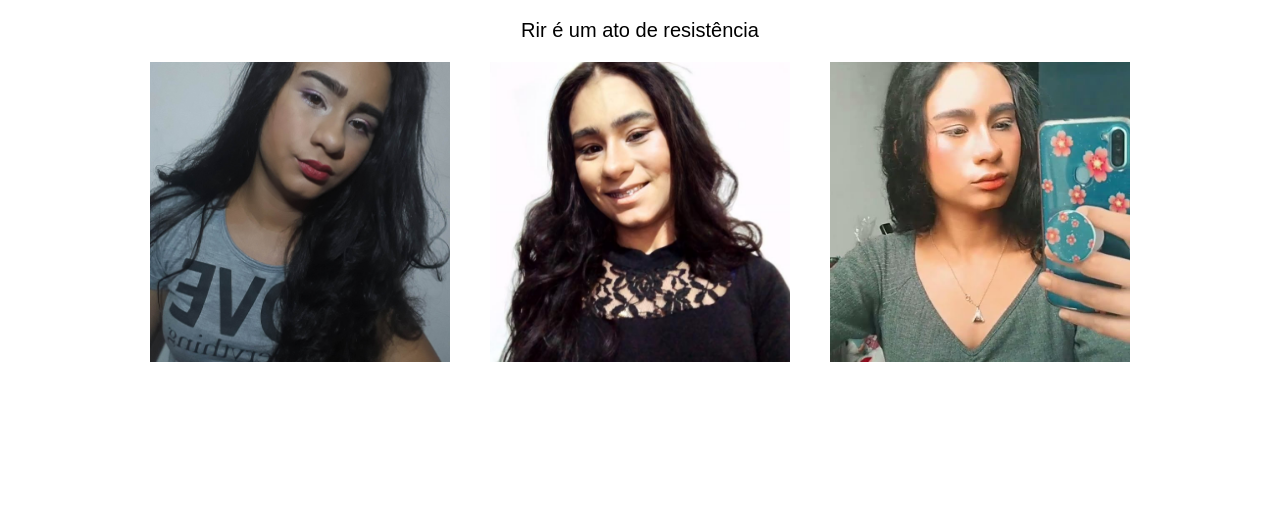
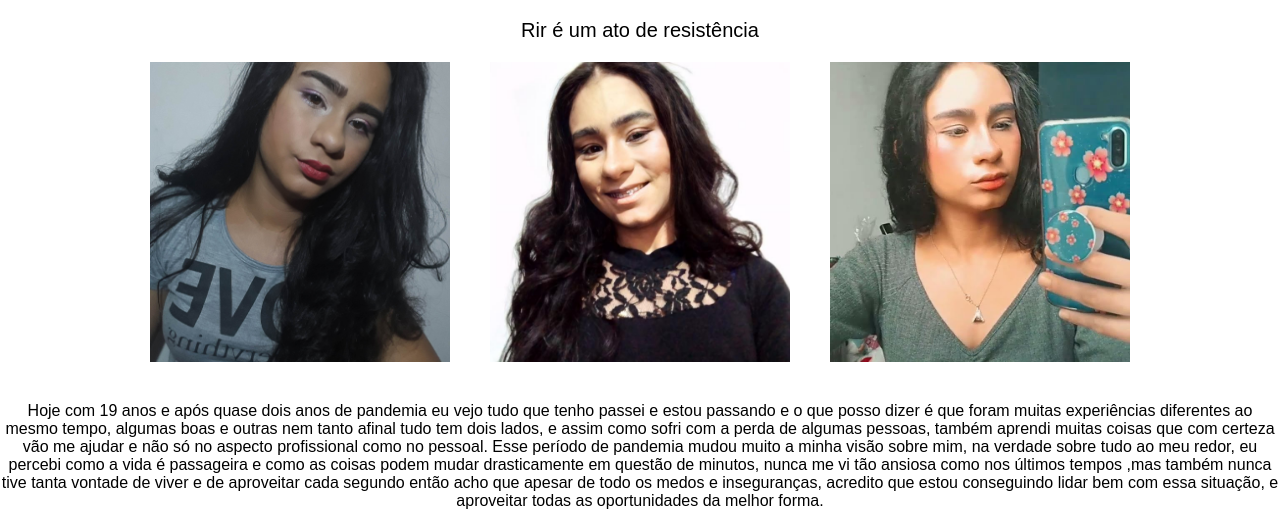
Before and after one commit to joycesmaria/joyce, a plain HTML site: page index.html in a window 1280 px wide. Shown: the part 376-886 px from the top of the page. Before the commit the page ends 800 px from the top, so only its background shows below. Drawn offline with Linux system fonts and the light colour scheme; a web font is replaced by a local one.

Commit message:
Add files via upload

```diff
--- a/index.html
+++ b/index.html
@@ -10,7 +10,7 @@
         <h1>Joyce Silva</h1>
     </header>
     <main>
-        <p>Rir é um ato de resistência</p>
+        <p> Rir é um ato de resistência </p>
 
         <div id="container">
             <div><img src="foto 1.jpg" alt="" class="fotos"></div>
@@ -19,6 +19,8 @@
         </div>
     </main>
     <footer>
+        Hoje com 19 anos e após quase dois anos de pandemia eu vejo tudo que tenho passei e estou passando e o que posso dizer é que foram muitas experiências diferentes ao mesmo tempo, algumas boas e outras nem tanto afinal tudo tem dois lados, e assim como sofri com a perda de algumas pessoas, também aprendi muitas coisas que com certeza vão me ajudar e não só no aspecto profissional como no pessoal.
+            Esse período de pandemia mudou muito a minha visão sobre mim, na verdade sobre tudo ao meu redor, eu percebi como  a vida é passageira e como as coisas podem mudar drasticamente em questão de minutos, nunca me vi tão ansiosa como  nos últimos tempos ,mas também nunca tive tanta vontade de viver e de aproveitar cada segundo  então acho que apesar de todo os medos e inseguranças, acredito que estou conseguindo lidar bem com essa situação, e aproveitar todas as oportunidades da melhor forma.
 
     </footer>
 </body>
```
